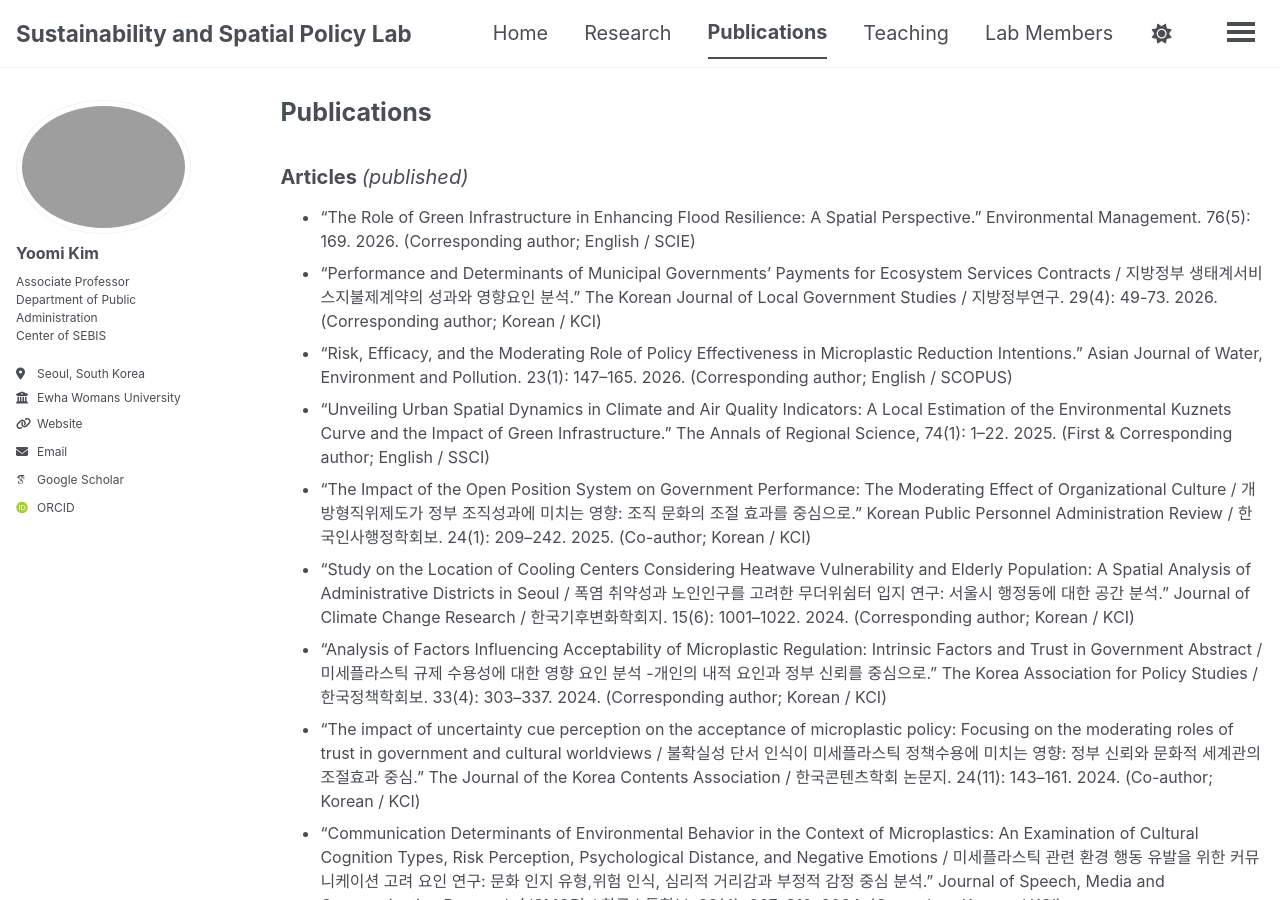
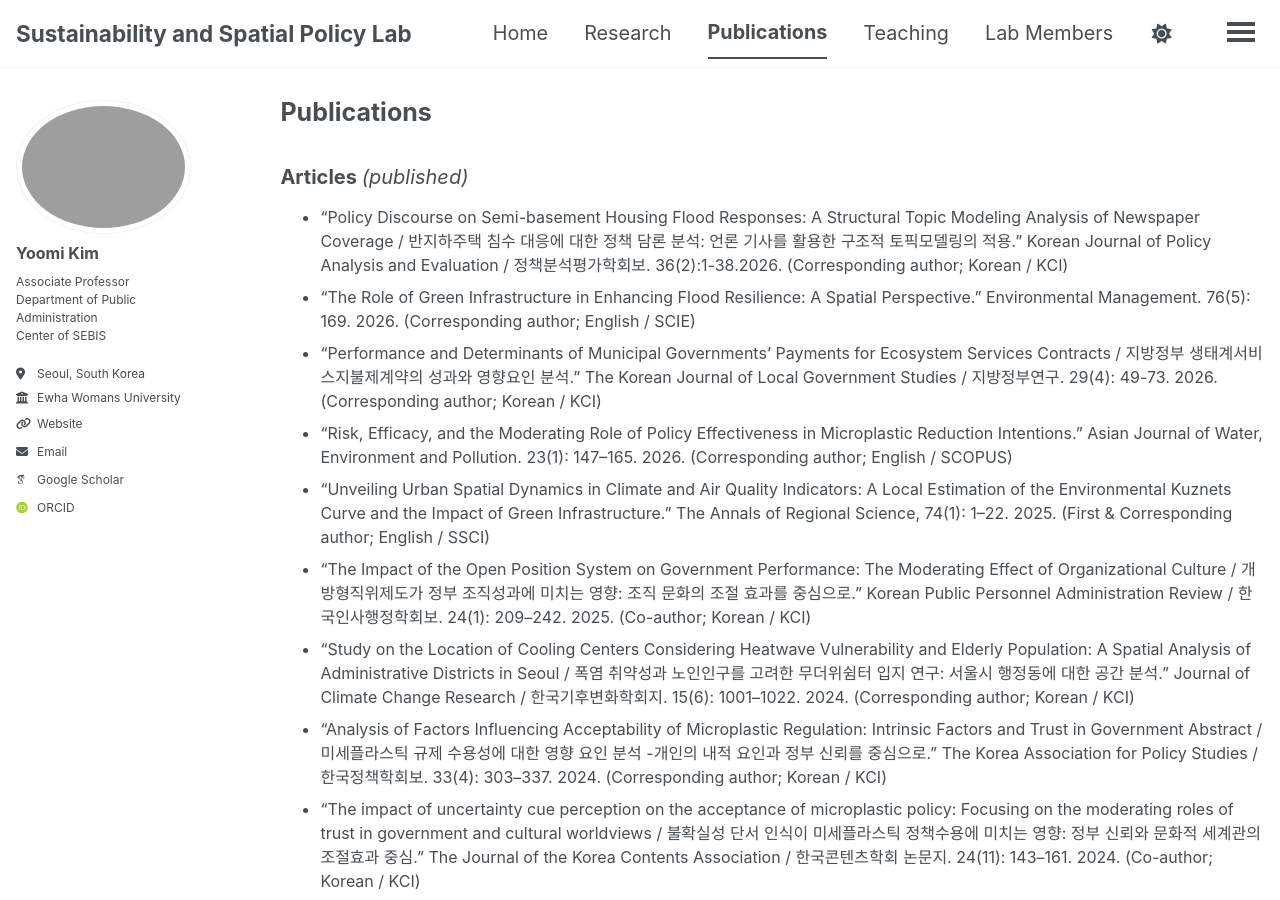
Before and after one commit to ymkim-ssplab/ymkim-ssplab.github.io, a Jekyll site: the page built from _pages/publications.md, in a window 1280 px wide and 900 px high. Built offline with Jekyll 4.4.1, drawn with Linux system fonts in a browser that asks for light colours; some web fonts are replaced; a script bundle is joined from its source files by our own code; library files that are not in the unit come from our copies.

Commit message:
Update publications.md

```diff
--- a/_pages/publications.md
+++ b/_pages/publications.md
@@ -7,6 +7,7 @@ author_profile: true
 
 <h2>Articles <span style="font-weight: normal; font-style: italic;">(published)</span></h2>
 
+- "Policy Discourse on Semi-basement Housing Flood Responses: A Structural Topic Modeling Analysis of Newspaper Coverage / 반지하주택 침수 대응에 대한 정책 담론 분석: 언론 기사를 활용한 구조적 토픽모델링의 적용." Korean Journal of Policy Analysis and Evaluation / 정책분석평가학회보. 36(2):1-38.2026. (Corresponding author; Korean / KCI)
 - "The Role of Green Infrastructure in Enhancing Flood Resilience: A Spatial Perspective." Environmental Management. 76(5): 169. 2026. (Corresponding author; English / SCIE)
 - "Performance and Determinants of Municipal Governments’ Payments for Ecosystem Services Contracts / 지방정부 생태계서비스지불제계약의 성과와 영향요인 분석." The Korean Journal of Local Government Studies / 지방정부연구. 29(4): 49-73. 2026. (Corresponding author; Korean / KCI)
 - “Risk, Efficacy, and the Moderating Role of Policy Effectiveness in Microplastic Reduction Intentions.” Asian Journal of Water, Environment and Pollution.  23(1): 147–165. 2026. (Corresponding author; English / SCOPUS)
```
